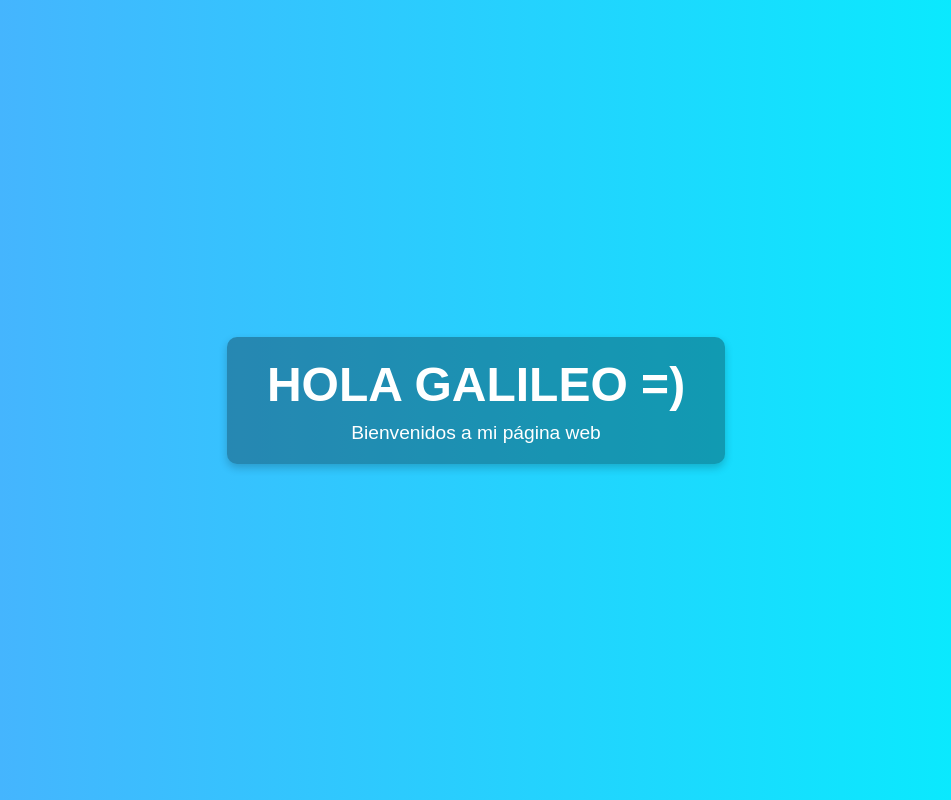
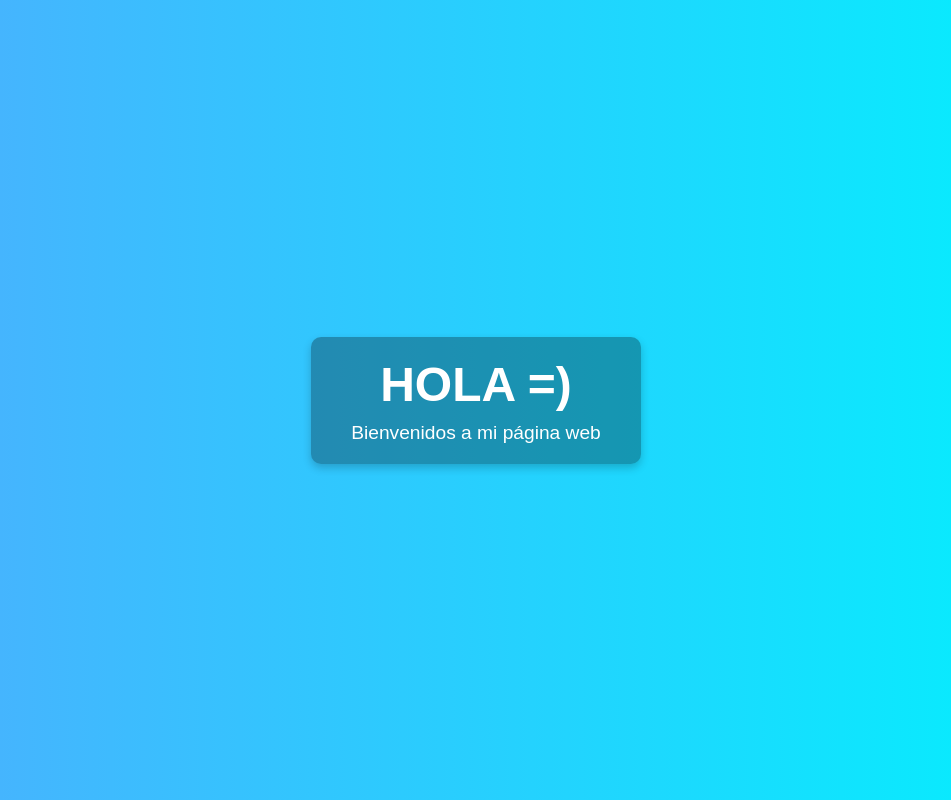
Before and after one commit to eduardturckheim/proyects, a plain HTML site: page index.html in a window 1280 px wide. Shown: the whole page, without its empty margins (164-1115 px from the left). Drawn offline with Linux system fonts and the light colour scheme.

Commit message:
Update index.html

```diff
--- a/index.html
+++ b/index.html
@@ -34,7 +34,7 @@
 </head>
 <body>
     <div class="container">
-        <h1>HOLA GALILEO =)</h1>
+        <h1>HOLA =)</h1>
         <p>Bienvenidos a mi página web</p>
     </div>
 </body>
```
